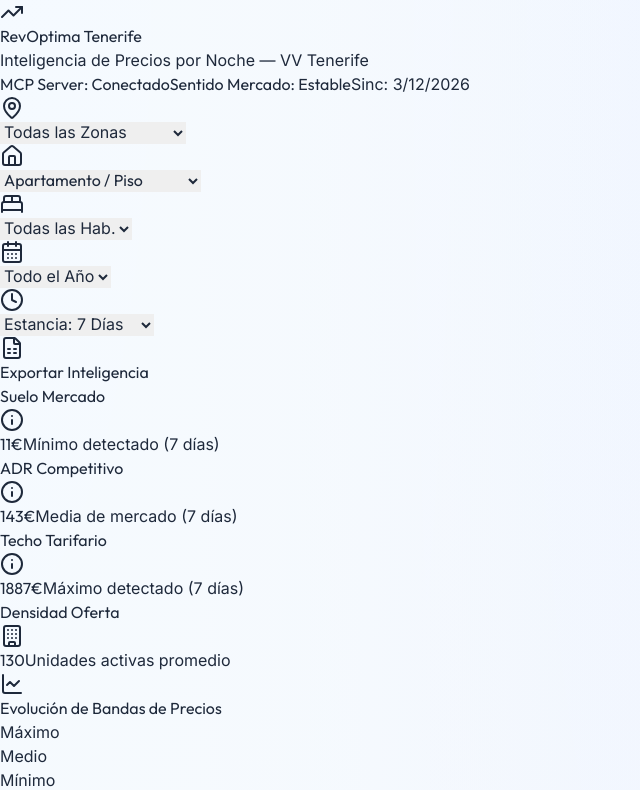
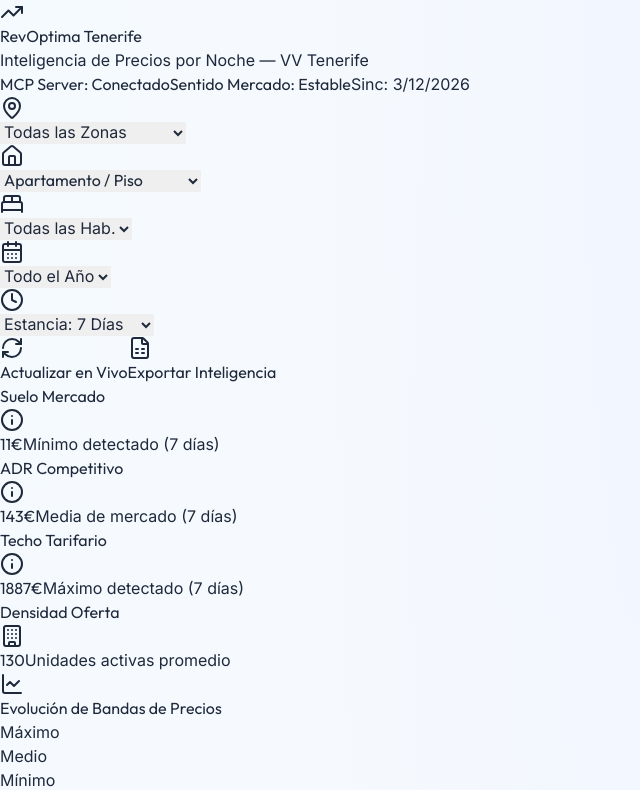
Before and after one commit to jmgalarza75-tech/revoptima-tenerife, a React (Vite) app in the folder revoptima-frontend/: page / in a window 1280 px wide. Shown: the top 790 px of the page, without its empty margins (0-640 px from the left). Built offline with nearby package versions, Linux system fonts and the light colour scheme.

Commit message:
feat: add Live Update button and multi-category data merging

```diff
--- a/revoptima-frontend/src/App.jsx
+++ b/revoptima-frontend/src/App.jsx
@@ -1,5 +1,5 @@
 import React, { useState, useMemo, useEffect } from 'react';
-import { BarChart2, MapPin, BedDouble, CalendarDays, TrendingUp, Info, Building, LineChart, FileSpreadsheet, Clock, Home } from 'lucide-react';
+import { BarChart2, MapPin, BedDouble, CalendarDays, TrendingUp, Info, Building, LineChart, FileSpreadsheet, Clock, Home, RefreshCw } from 'lucide-react';
 
 // Generador de datos simulados para el prototipo (Semanas de Abril a Diciembre)
 const generateMockData = () => {
@@ -168,6 +168,33 @@
 
     fetchMcpData();
   }, [selectedLocation]);
+
+  const forceRefresh = async () => {
+    setIsLoading(true);
+    try {
+      const apiBase = import.meta.env.PROD ? '/api/market-data' : 'http://localhost:3001/api/market-data';
+      const params = new URLSearchParams();
+      if (selectedLocation !== 'Todas') params.append('location', selectedLocation);
+
+      const response = await fetch(`${apiBase}?${params.toString()}`, { signal: AbortSignal.timeout(120000) });
+      const json = await response.json();
+
+      if (json.success && json.data) {
+        setMarketData(prev => {
+          const combined = [...json.data];
+          const ids = new Set(combined.map(d => `${d.location}-${d.type}-${d.beds}-${d.week}`));
+          prev.forEach(p => {
+            if (!ids.has(`${p.location}-${p.type}-${p.beds}-${p.week}`)) combined.push(p);
+          });
+          return combined;
+        });
+      }
+    } catch (e) {
+      console.error('Error refreshing:', e);
+    } finally {
+      setIsLoading(false);
+    }
+  };
 
   // Filtrado de datos y aplicación de estrategia de precios por Length of Stay (LOS)
   const filteredData = useMemo(() => {
@@ -373,6 +400,17 @@
                 </select>
               </div>
             </div>
+
+            {/* Botón Refrescar */}
+            <button
+              onClick={forceRefresh}
+              disabled={isLoading}
+              className="flex items-center gap-2 bg-slate-800 hover:bg-slate-700 text-white px-5 py-2.5 rounded-xl text-sm font-bold transition-all disabled:opacity-50 border border-slate-700 active:scale-95"
+              title="Obtener datos frescos del servidor"
+            >
+              <RefreshCw className={`w-4 h-4 ${isLoading ? 'animate-spin' : ''}`} />
+              <span className="hidden sm:inline">Actualizar en Vivo</span>
+            </button>
 
             {/* Botón Exportar */}
             <button
```
